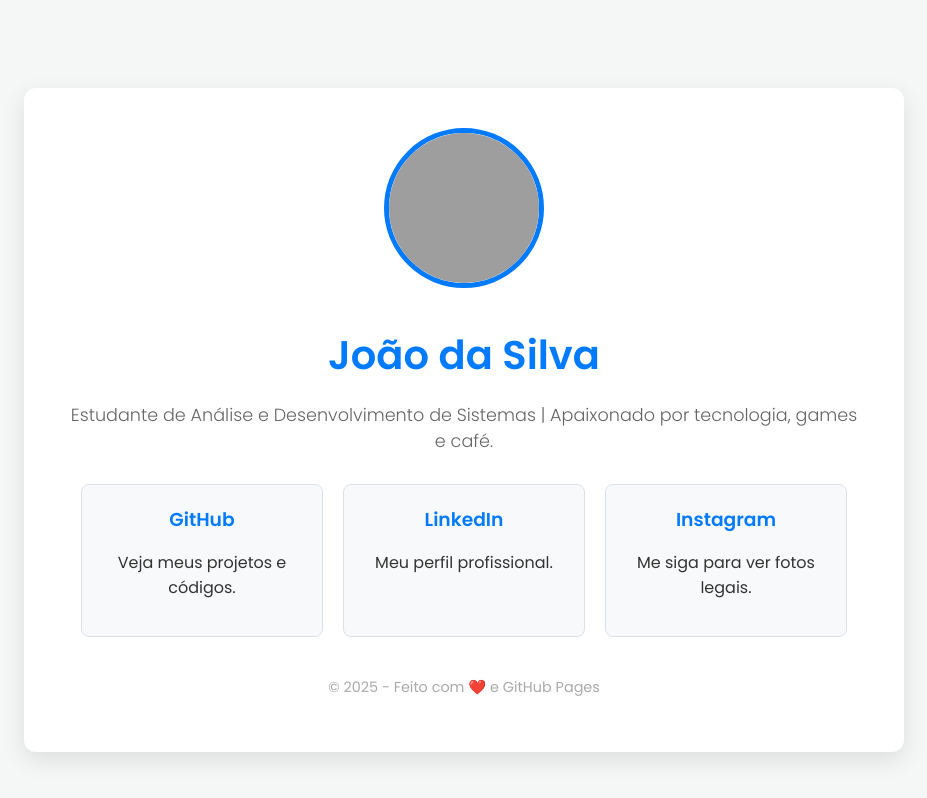
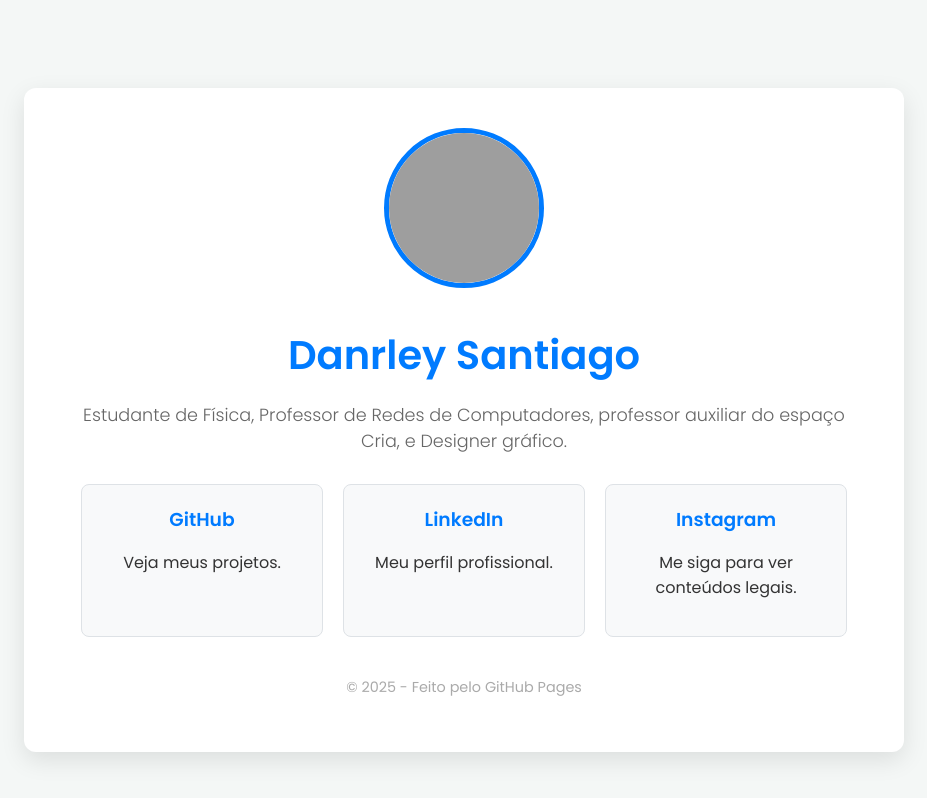
Before and after one commit to DanrleySantiago/danrleysantiago.github.io, a plain HTML site: page index.html in a window 1280 px wide. Shown: the whole page, without its empty margins (176-1103 px from the left). Drawn offline with Linux system fonts and the light colour scheme; grey boxes are pictures that could not be loaded.

Commit message:
Update index.html

```diff
--- a/index.html
+++ b/index.html
@@ -97,15 +97,15 @@
     <div class="container">
         <img src="https://i.imgur.com/T5f2es8.png" alt="Foto de Perfil" class="profile-picture">
 
-        <h1>João da Silva</h1>
+        <h1>Danrley Santiago</h1>
 
-        <p class="bio">Estudante de Análise e Desenvolvimento de Sistemas | Apaixonado por tecnologia, games e café.</p>
+        <p class="bio">Estudante de Física, Professor de Redes de Computadores, professor auxiliar do espaço Cria, e Designer gráfico.</p>
 
         <div class="links-container">
 
             <a href="https://github.com/seunomedeusuario" target="_blank" class="link-card">
                 <h3>GitHub</h3>
-                <p>Veja meus projetos e códigos.</p>
+                <p>Veja meus projetos.</p>
             </a>
 
             <a href="https://www.linkedin.com/in/" target="_blank" class="link-card">
@@ -115,13 +115,13 @@
 
             <a href="https://www.instagram.com/" target="_blank" class="link-card">
                 <h3>Instagram</h3>
-                <p>Me siga para ver fotos legais.</p>
+                <p>Me siga para ver conteúdos legais.</p>
             </a>
 
         </div>
 
         <footer>
-            <p>&copy; 2025 - Feito com ❤️ e GitHub Pages</p>
+            <p>&copy; 2025 - Feito pelo GitHub Pages</p>
         </footer>
 
     </div>
```
